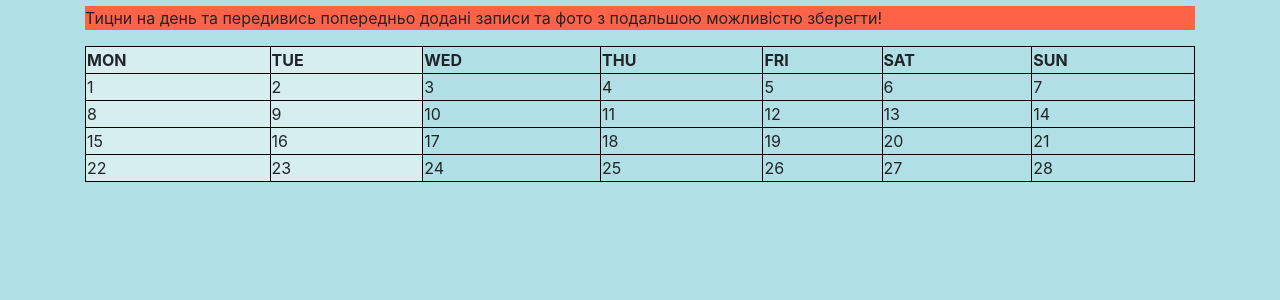
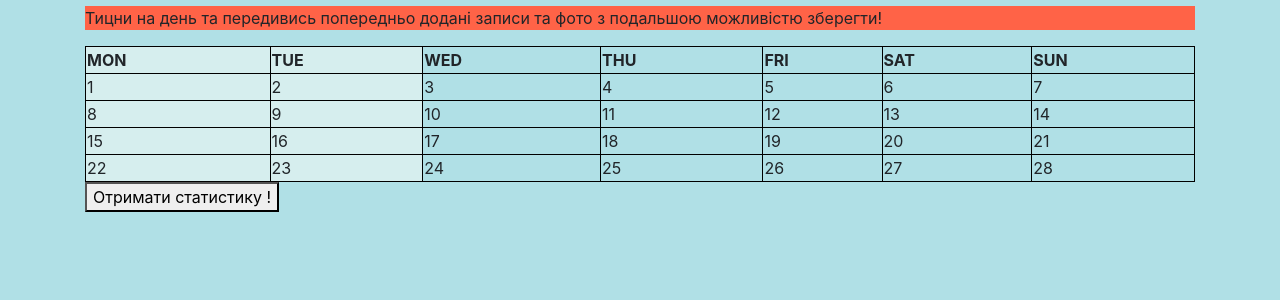
Before and after one commit to namenok/hu-rep, a Django app: page /calendar in a window 1280 px wide. Shown: the part 162-462 px from the top of the page. Run offline with Django 5.2, Linux system fonts and the light colour scheme; a user stored in the database is signed in; some libraries are stand-ins or nearby versions.

Commit message:
minim.style

```diff
--- a/huproject/templates/huapp/calendar.html
+++ b/huproject/templates/huapp/calendar.html
@@ -71,6 +71,8 @@ table, th, td {
 </tr>
 </table>
 
+
+<button type="button">Отримати статистику !</button>
 </body>
 </html>
 
```
